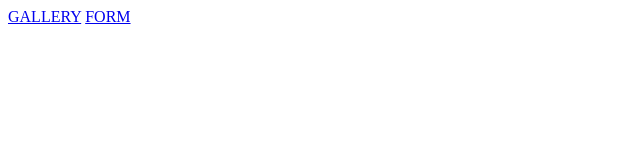
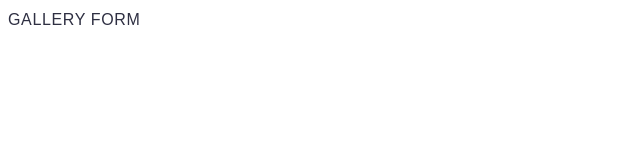
Before and after one commit to heyylikeduard/goit-js-hw-09-test-version-not-actual, a plain HTML site: page src/public/index.html in a window 1280 px wide. Shown: the whole page, without its empty margins (0-640 px from the left). Drawn offline with Linux system fonts and the light colour scheme.

Commit message:
live page dont work test1

```diff
--- a/src/public/index.html
+++ b/src/public/index.html
@@ -6,6 +6,7 @@
     <meta http-equiv="X-UA-Compatible" content="IE=edge">
     <meta name="viewport" content="width=device-width, initial-scale=1.0">
     <title>Document</title>
+    <link rel="stylesheet" href="/src/css/styles.css">
 </head>
 
 <body>
```
